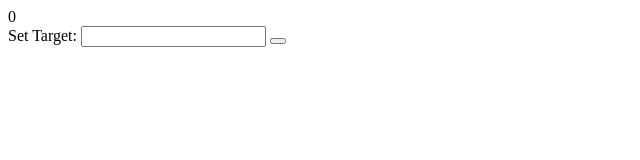
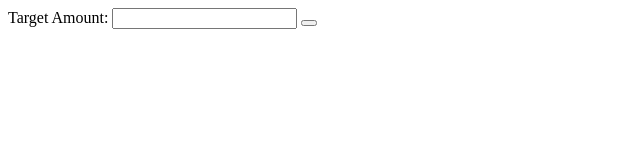
Before and after one commit to TheoLeanse/savings-tree, a website: page public/index.html in a window 1280 px wide. Shown: the whole page, without its empty margins (0-640 px from the left). Drawn offline with nearby package versions, Linux system fonts and the light colour scheme.

Commit message:
added show/hide features to target field and amount

```diff
--- a/public/index.html
+++ b/public/index.html
@@ -6,11 +6,10 @@
     <script src="js/app.js"></script>
 </head>
 <body ng-controller="SavingsTreeController as savingsCtrl">
-
-    <div class="target-amount">{{savingsCtrl.target}}</div>
-    <form>
-        Set Target: <input type="text" class="target-field" ng-model="target">
-        <button class="add-target" ng-click="savingsCtrl.addTarget(target)"></button>
+    <form ng-hide="savingsCtrl.hasTarget()">
+        Target Amount: <input type="text" class="target-field" ng-model="target">
+        <button name="set" class="add-target" ng-click="savingsCtrl.addTarget(target)"></button>
     </form>
+    <div ng-hide="!savingsCtrl.hasTarget()" class="target-amount">Current Target Amount: {{savingsCtrl.target}}</div>
 </body>
 </html>
--- a/public/js/app.js
+++ b/public/js/app.js
@@ -7,4 +7,8 @@ app.controller("SavingsTreeController", function() {
     self.addTarget = function(target) {
         self.target = target;
     };
+
+    self.hasTarget = function() {
+        return self.target > 0;
+    };
 });
```
Also changed, not shown: test/e2e/targetFeatureSpec.js (+12 -1 lines).
